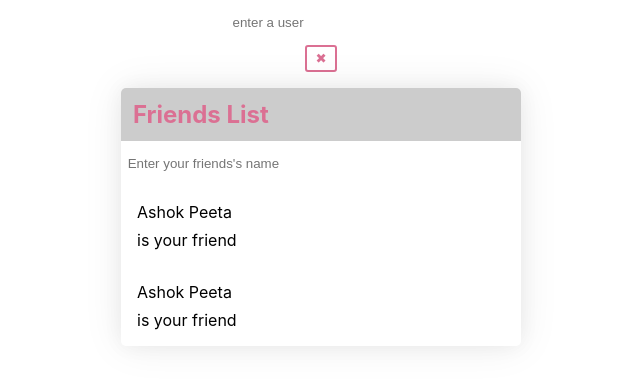
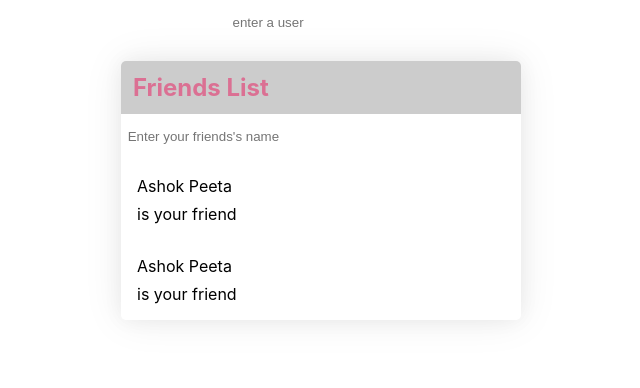
Before and after one commit to ashokpeeta/haptik-fe-assignment, a React (Create React App) app: page / in a window 1280 px wide. Shown: the top 388 px of the page, without its empty margins (319-959 px from the left). Built offline with nearby package versions, Linux system fonts and the light colour scheme.

Commit message:
eslint issues fix

```diff
--- a/src/App.js
+++ b/src/App.js
@@ -2,7 +2,7 @@ import React, { useEffect } from "react";
 import { useDispatch, useSelector } from 'react-redux'
 import { getAllUsers } from "./redux/actions/users";
 import './App.css';
-import { TextInput, IconButton, Title, Card, CardBody, CardHeader } from "./base-components";
+import { TextInput, Title, Card, CardBody, CardHeader } from "./base-components";
 import { User } from "./components/User";
 
 const App = () => {
@@ -21,7 +21,6 @@ const App = () => {
   return (
     <div className="App">
       <TextInput placeholder='enter a user' onKeyDown={_handleKeyDown}/>
-      <IconButton title="delete" type="delete" />
       <Card>
         <CardHeader>
           <Title>Friends List</Title>
```
